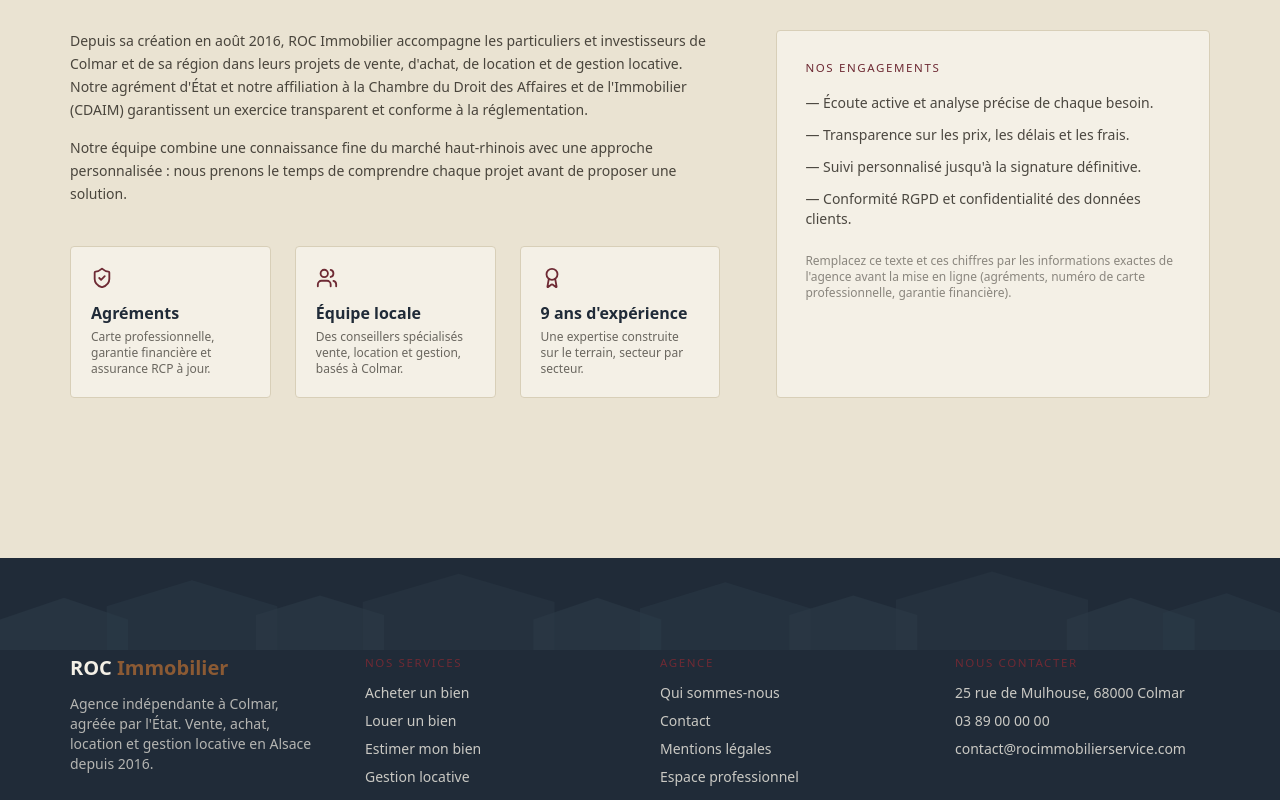
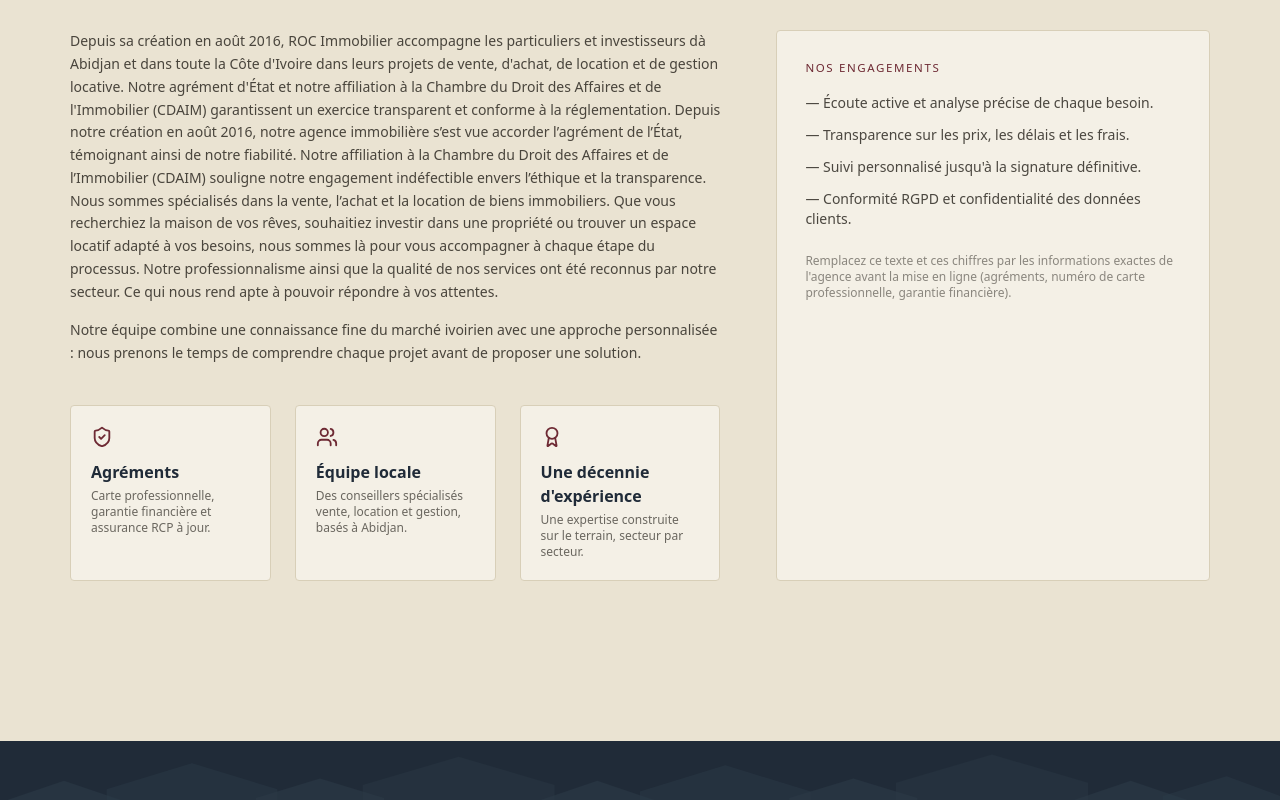
Before and after one commit to prophetiesentreprise-boop/Roc-immobilier-services, a Next.js app: page /agence in a window 1280 px wide. Shown: the part 380-1180 px from the top of the page. Built offline with nearby package versions, Linux system fonts and the light colour scheme.

Commit message:
Personnalisation des textes de l'agence

```diff
--- a/src/app/agence/page.tsx
+++ b/src/app/agence/page.tsx
@@ -18,13 +18,18 @@
         <div>
           <p className="text-sm leading-relaxed text-encre/80">
             Depuis sa création en août 2016, ROC Immobilier accompagne les particuliers et
-            investisseurs de Colmar et de sa région dans leurs projets de vente, d'achat, de
+            investisseurs dà Abidjan et dans toute la Côte d'Ivoire dans leurs projets de vente, d'achat, de
             location et de gestion locative. Notre agrément d'État et notre affiliation à la
             Chambre du Droit des Affaires et de l'Immobilier (CDAIM) garantissent un exercice
             transparent et conforme à la réglementation.
+            Depuis notre création en août 2016, notre agence immobilière s’est vue accorder l’agrément de l’État,
+            témoignant ainsi de notre fiabilité. Notre affiliation à la Chambre du Droit des Affaires et de l’Immobilier (CDAIM) souligne notre engagement indéfectible envers l’éthique et la transparence.
+            Nous sommes spécialisés dans la vente, l’achat et la location de biens immobiliers. Que vous recherchiez la maison de vos rêves, souhaitiez investir dans une propriété ou trouver un espace
+             locatif adapté à vos besoins, nous sommes là pour vous accompagner à chaque étape du processus. Notre professionnalisme ainsi que la qualité de nos services ont été reconnus par notre secteur.
+              Ce qui nous rend apte à pouvoir répondre à vos attentes.
           </p>
           <p className="mt-4 text-sm leading-relaxed text-encre/80">
-            Notre équipe combine une connaissance fine du marché haut-rhinois avec une
+            Notre équipe combine une connaissance fine du marché ivoirien avec une
             approche personnalisée : nous prenons le temps de comprendre chaque projet avant
             de proposer une solution.
           </p>
@@ -32,8 +37,8 @@
           <div className="mt-10 grid gap-6 sm:grid-cols-3">
             {[
               [ShieldCheck, "Agréments", "Carte professionnelle, garantie financière et assurance RCP à jour."],
-              [Users, "Équipe locale", "Des conseillers spécialisés vente, location et gestion, basés à Colmar."],
-              [Award, "9 ans d'expérience", "Une expertise construite sur le terrain, secteur par secteur."],
+              [Users, "Équipe locale", "Des conseillers spécialisés vente, location et gestion, basés à Abidjan."],
+              [Award, "Une décennie d'expérience", "Une expertise construite sur le terrain, secteur par secteur."],
             ].map(([Icon, title, text]: any) => (
               <div key={title} className="rounded-sm border border-ligne bg-craie-100 p-5">
                 <Icon className="text-pinot" size={22} />
--- a/src/app/contact/page.tsx
+++ b/src/app/contact/page.tsx
@@ -1,7 +1,7 @@
 import { Phone, Mail, MapPin, Clock } from "lucide-react";
 import { LeadForm } from "@/components/LeadForm";
 
-export const metadata = { title: "Contact — ROC Immobilier" };
+export const metadata = { title: "Contact — ROC Immobilier Services" };
 
 export default function ContactPage() {
   return (
@@ -17,15 +17,15 @@
         </p>
 
         <div className="mt-8 space-y-5 text-sm text-encre/80">
-          <p className="flex items-center gap-3"><MapPin size={18} className="text-pinot" /> 25 rue de Mulhouse, 68000 Colmar</p>
-          <p className="flex items-center gap-3"><Phone size={18} className="text-pinot" /> 03 89 00 00 00</p>
-          <p className="flex items-center gap-3"><Mail size={18} className="text-pinot" /> contact@rocimmobilierservice.com</p>
-          <p className="flex items-center gap-3"><Clock size={18} className="text-pinot" /> Lun–Ven 9h–18h30 · Sam 9h–12h30</p>
+          <p className="flex items-center gap-3"><MapPin size={18} className="text-pinot" />  Abidjan – Cocody - Genie 2000- Non de Playce Palmeraie</p>
+          <p className="flex items-center gap-3"><Phone size={18} className="text-pinot" /> +225 05 76 83 84 84</p>
+          <p className="flex items-center gap-3"><Mail size={18} className="text-pinot" /> info@rocimmobilierservice.ci</p>
+          <p className="flex items-center gap-3"><Clock size={18} className="text-pinot" /> Lun–Ven 8h–18h00 · Sam 9h–12h30</p>
         </div>
 
         <div className="mt-10 aspect-video overflow-hidden rounded-sm border border-ligne">
           <iframe
-            title="Localisation de l'agence ROC Immobilier à Colmar"
+            title="Localisation de l'agence ROC Immobilier à Abidjan"
             className="h-full w-full"
             loading="lazy"
             src="https://www.openstreetmap.org/export/embed.html?bbox=7.34%2C48.07%2C7.38%2C48.09&layer=mapnik"
--- a/src/app/mentions-legales/page.tsx
+++ b/src/app/mentions-legales/page.tsx
@@ -10,34 +10,39 @@
 
       <div className="mt-8 space-y-6 text-sm leading-relaxed text-encre/80">
         <p>
-          <strong className="text-ardoise">Éditeur du site :</strong> ROC Immobilier — [forme
-          juridique à compléter], [capital social], [numéro SIRET] — 25 rue de Mulhouse,
-          68000 Colmar.
+          <strong className="text-ardoise">Éditeur du site :</strong> ROC Immobilier Services —  [SARL
+          ], [10 000 000 F CFA], [numéro d'Agrément Ministériel : N° 19-00046/ 24-00113] —Abidjan- Cocody Genie 2000,  Non loin de Playce Palmeraie
+           - 06 BP 740 Abidjan 06. Abidjan - Côte d'Ivoire. (+225) 05 04 66 70 39 · (+225) 05 64 59 69 23. .
         </p>
         <p>
-          <strong className="text-ardoise">Carte professionnelle :</strong> [numéro et
-          préfecture de délivrance à compléter] — Garantie financière : [organisme et
+          <strong className="text-ardoise">Carte professionnelle :</strong> [Ministère de la Construction, du Logement et de l'Urbanisme:
+          arrêté officiel portant agrément d'agent immobilier.numéro 24-00113.
+          ce document juridique qui lui donne légalement le droit d'exercer les activités suivantes sur tout le territoire ivoirien :
+          La gestion locative
+          L'achat et la vente de biens.
+          Le conseil et l'intermédiation immobilière
+         ] — Garantie financière : [organisme et
           montant à compléter].
         </p>
         <p>
-          <strong className="text-ardoise">Directeur de la publication :</strong> [nom à
-          compléter].
+          <strong className="text-ardoise">Directeur de la publication :</strong> [Mme Eba Maeva
+          ].
         </p>
         <p>
-          <strong className="text-ardoise">Hébergement :</strong> [nom et adresse de
-          l'hébergeur à compléter, ex. Vercel Inc.].
+          <strong className="text-ardoise">Hébergement :</strong> [
+          Vercel Inc.].
         </p>
         <p>
           <strong className="text-ardoise">Protection des données (RGPD) :</strong> les
           informations recueillies via les formulaires de ce site sont destinées à ROC
-          Immobilier pour le traitement de votre demande. Conformément au Règlement Général
+          Immobilier Services pour le traitement de votre demande. Conformément au Règlement Général
           sur la Protection des Données, vous disposez d'un droit d'accès, de rectification
-          et de suppression de vos données, à exercer par e-mail à contact@rocimmobilierservice.com.
+          et de suppression de vos données, à exercer par e-mail à info@rocimmobilierservice.ci.
         </p>
         <p className="rounded-sm border border-ligne bg-craie-100 p-4 text-xs text-encre/60">
           Cette page est un modèle de départ. Faites-la valider par un professionnel du
           droit avant la mise en ligne définitive, afin de vous assurer qu'elle est complète
-          et conforme à votre situation (SIRET, carte professionnelle, politique de
+          et conforme à votre situation (SIRET, politique de
           confidentialité détaillée, gestion des cookies).
         </p>
       </div>
--- a/src/components/Footer.tsx
+++ b/src/components/Footer.tsx
@@ -40,9 +40,10 @@
           <div>
             <p className="eyebrow text-colombage">Nous contacter</p>
             <ul className="mt-3 space-y-2 text-sm text-craie-100/80">
-              <li>25 rue de Mulhouse, 68000 Colmar</li>
-              <li>03 89 00 00 00</li>
-              <li>contact@rocimmobilierservice.com</li>
+              <li>Abidjan – Cocody - Genie 2000, non loin de Playce Palmeraie</li>
+              <li>+225 05 76 83 84 84</li>
+              <li>06 BP 740 ABIDJAN 06</li>
+              <li> info@rocimmobilierservices.com</li>
             </ul>
           </div>
         </div>
```
